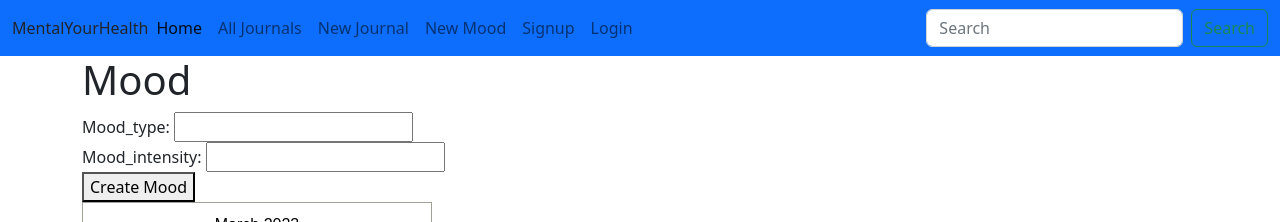
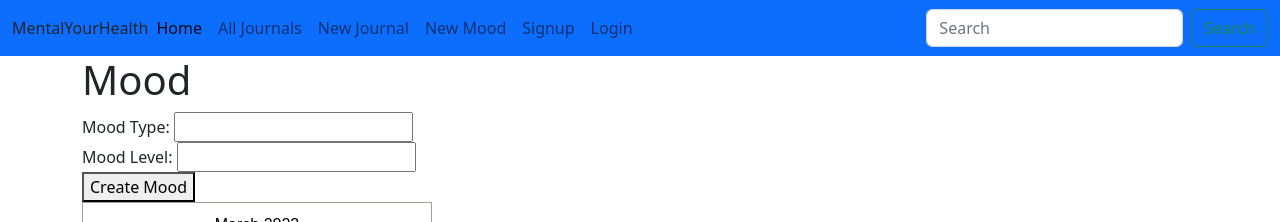
Before and after one commit to JoseMRodriguezO/mental-health-app, a React (Vite) app: page /Moods/new in a window 1280 px wide. Shown: the top 222 px of the page. Built offline with nearby package versions, Linux system fonts and the light colour scheme; no server answers.

Commit message:
Remove content from index an add to show modal

```diff
--- a/src/JournalEntriesIndex.jsx
+++ b/src/JournalEntriesIndex.jsx
@@ -6,8 +6,6 @@ export function JournalEntriesIndex(props) {
       {props.journalEntries.map((journalEntry) => (
         <div key={journalEntry.id}>
           <h1>{journalEntry.title}</h1>
-          <p>{journalEntry.content}</p>
-          <p>{journalEntry.user_id}</p>
           <button onClick={() => props.onShowJournalEntry(journalEntry)}>Full Story</button>
         </div>
       ))}
--- a/src/MoodsNew.jsx
+++ b/src/MoodsNew.jsx
@@ -10,10 +10,10 @@ export function MoodsNew(props) {
       <h1>Mood</h1>
       <form onSubmit={handleSubmit}>
         <div>
-          Mood_type: <input name="mood_type" type="text" />
+          Mood Type: <input name="mood_type" type="text" />
         </div>
         <div>
-          Mood_intensity: <input name="mood_intensity" type="text" />
+          Mood Level: <input name="mood_intensity" type="text" />
         </div>
 
         <button type="submit">Create Mood</button>
```
